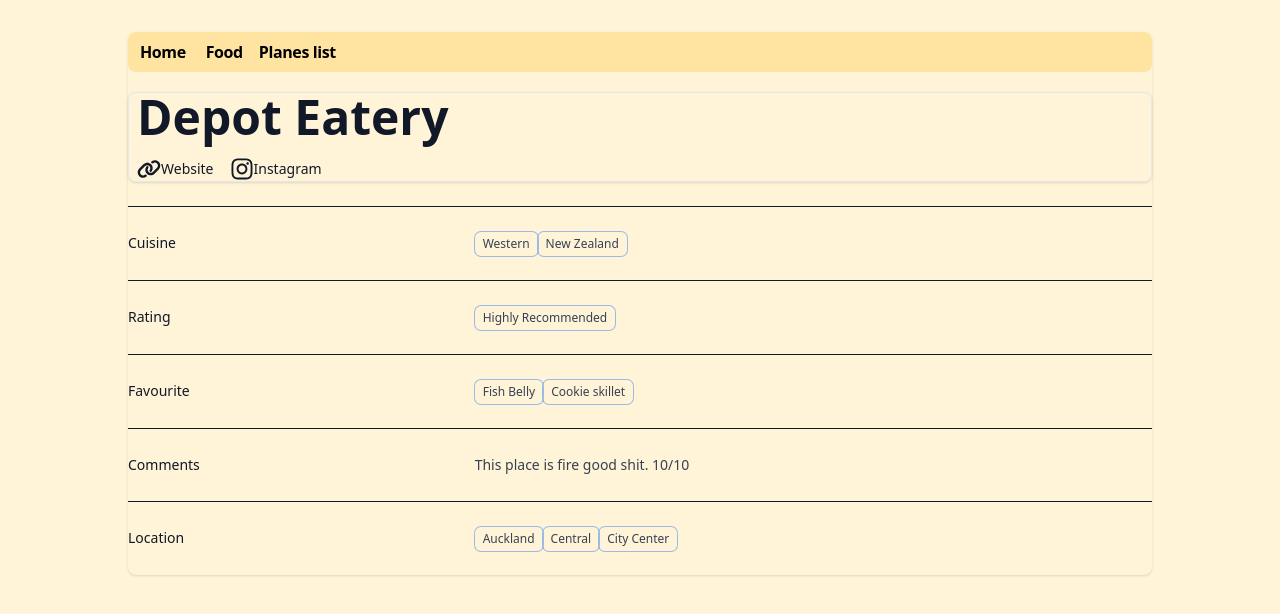
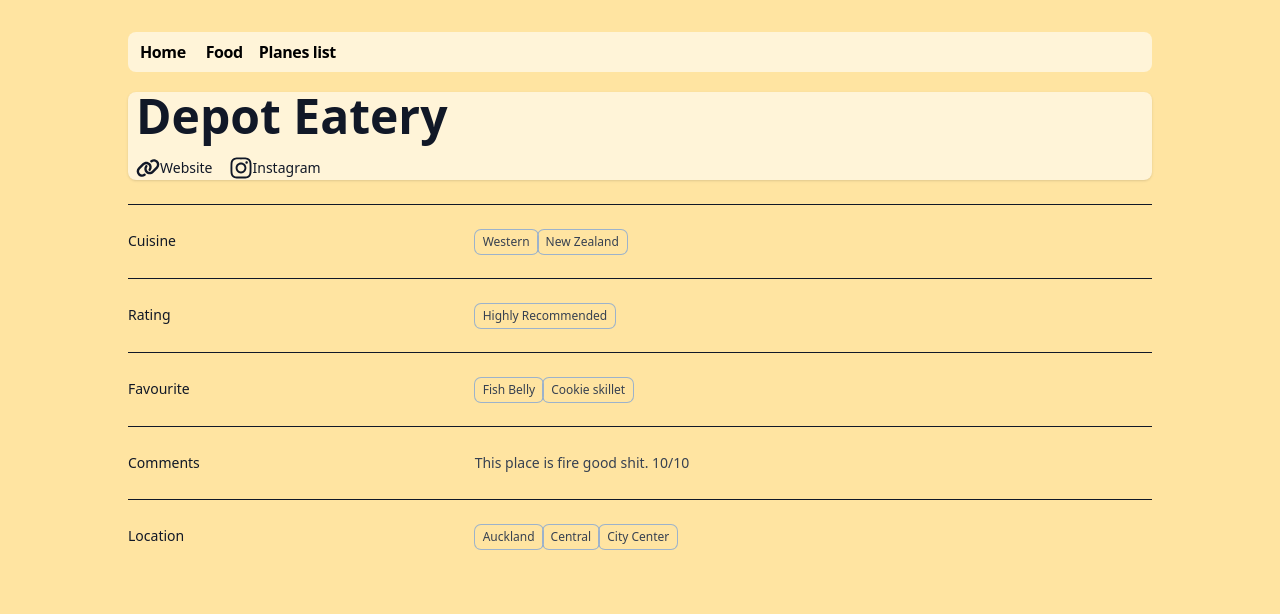
Before and after one commit to pietasty/Website, a Next.js app: page /food/depot-eatery in a window 1280 px wide. Shown: the top 614 px of the page. Built offline with nearby package versions, Linux system fonts and the light colour scheme.

Commit message:
bg colour changes

```diff
--- a/app/components/foodPage.tsx
+++ b/app/components/foodPage.tsx
@@ -29,7 +29,7 @@
     ) : null
 
     return(
-        <div className="my-5 px-2 rounded-lg shadow border border-grey-900">
+        <div className="my-5 px-2 rounded-lg shadow bg-light-warm">
             <h1 className="text-5xl font-semibold text-gray-900">{data.title}</h1>
             <div className="flex flex-row mt-4 space-x-4">
                 {website}
--- a/app/components/nav.tsx
+++ b/app/components/nav.tsx
@@ -14,7 +14,7 @@
 
 export function Navbar() {
     return (
-        <div className="tracking-tight bg-warm rounded-lg">
+        <div className="tracking-tight bg-light-warm rounded-lg">
             <nav
                 className="flex flex-row items-start relative px-0 pb-0 fade md:overflow-auto scroll-pr-6 md:relative"
                 id="nav"
--- a/app/layout.tsx
+++ b/app/layout.tsx
@@ -10,9 +10,9 @@
     return (
         <html
             lang="en"
-            className="text-black bg-light-warm"
+            className="text-black bg-warm"
         >
-            <body className="antialiased max-w-screen-lg mx-4 mt-8 lg:mx-auto rounded-lg shadow">
+            <body className="antialiased max-w-screen-lg mx-4 mt-8 lg:mx-auto">
                 <main className="flex-auto min-w-0 flex flex-col">
                     <Navbar />
                     {children}
```
